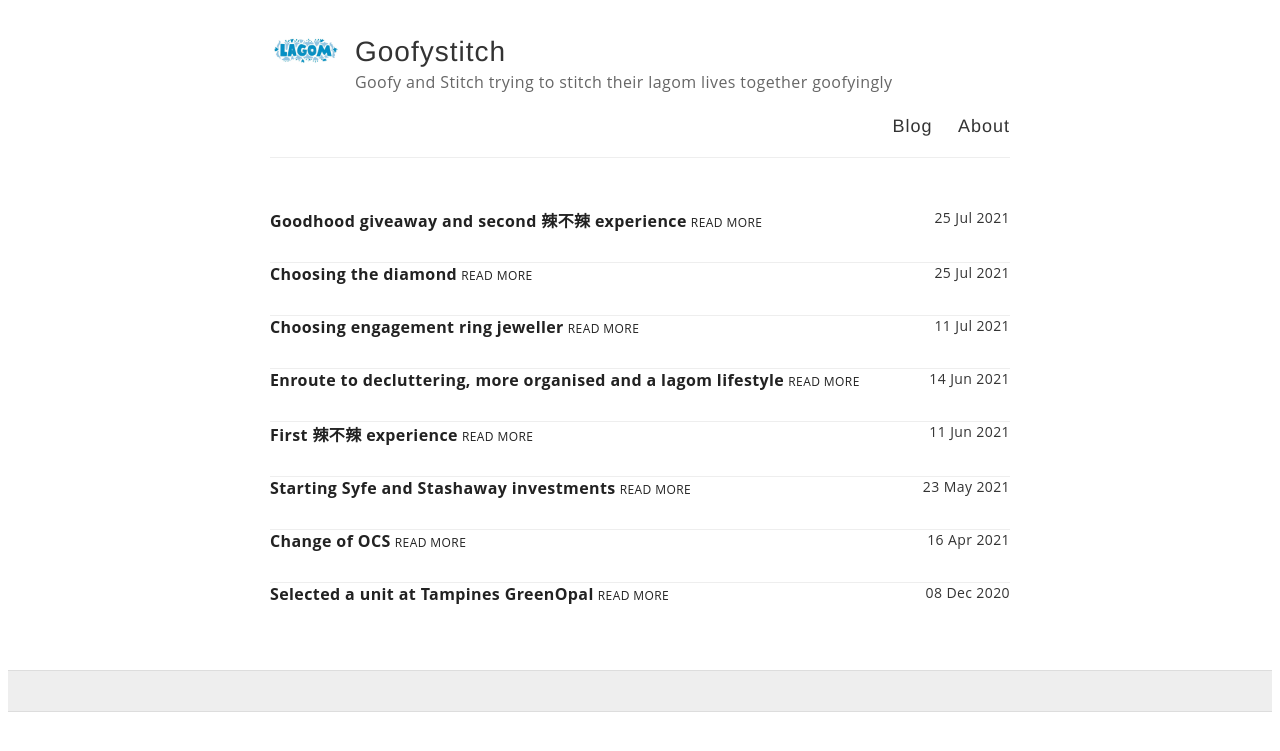
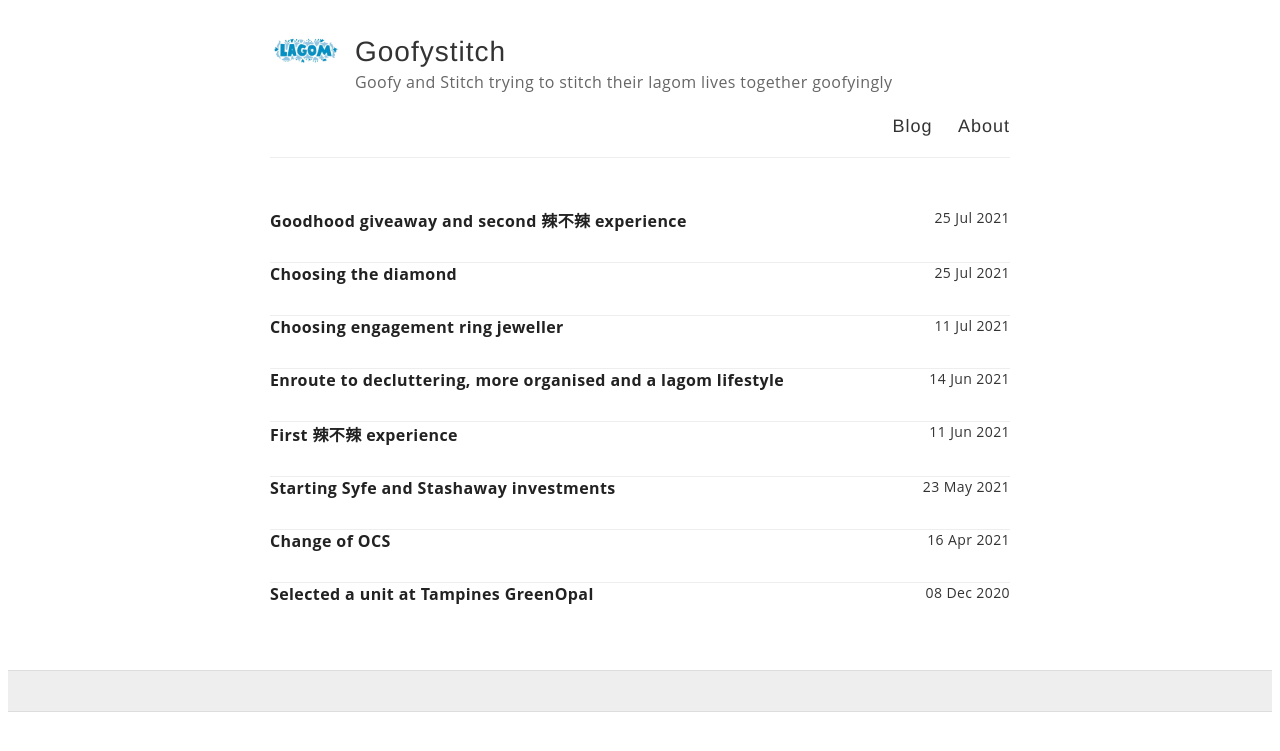
Before and after one commit to ourcarus/casadelagom, a Jekyll site: the page built from index.html, in a window 1280 px wide. Shown: the top 751 px of the page. Built offline with Jekyll 4.4.1, drawn with Linux system fonts in a browser that asks for light colours.

Commit message:
Update index.html

```diff
--- a/index.html
+++ b/index.html
@@ -14,9 +14,9 @@
         	<span style="float:right;">{{post.date | date_to_string}}</span>
       </div>
 
-      <a href="{{ site.baseurl }}{{ post.url }}" class="read-more">Read More</a>
     </article>
   {% endfor %}
 </div>
 
 {% comment %}{{ post.excerpt }} {{post.date | date_to_string}}{% endcomment %}
+{% comment %}<a href="{{ site.baseurl }}{{ post.url }}" class="read-more">Read More</a>{% endcomment %}
```
